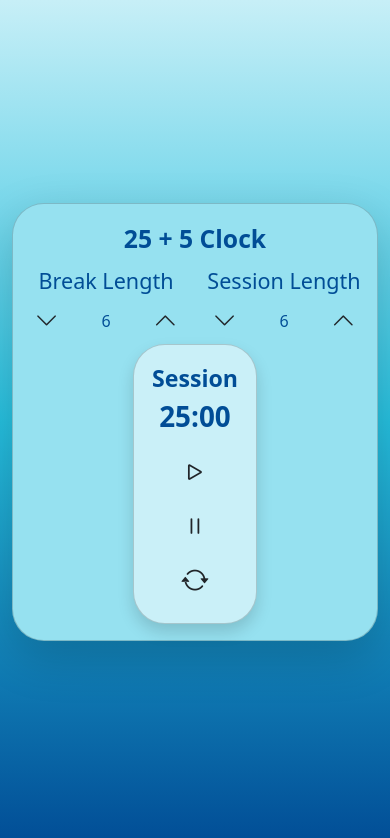
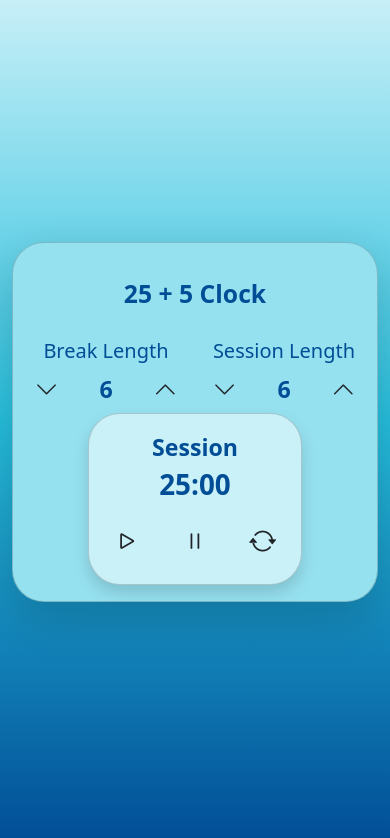
Before and after one commit to cwjki/clock, a React (Create React App) app: page / in a window 390 px wide. Shown: the top 838 px of the page. Built offline with nearby package versions, Linux system fonts and the light colour scheme.

Commit message:
responsive working

```diff
--- a/src/components/Clock.tsx
+++ b/src/components/Clock.tsx
@@ -2,16 +2,16 @@ export default function Clock() {
   return (
     <div className="container-fluid text-dark">
       <div className="row align-items-center vh-100">
-        <div className="col-md-6 col-sm-10 col-12 mx-auto">
+        <div className="col-md-6 col-12 mx-auto">
           <div className="card bg-secondary shadow-lg rounded-5">
             <div className="card-body">
-              <div className="card-title text-center fs-2 fw-semibold">
+              <div className="card-title text-center fs-2 fw-semibold p-3">
                 25 + 5 Clock
               </div>
 
               <div className="row align-items-center text-center">
-                <div className="col fs-4">Break Length</div>
-                <div className="col fs-4">Session Length</div>
+                <div className="col fs-5">Break Length</div>
+                <div className="col fs-5">Session Length</div>
               </div>
 
               <div className="row align-items-center text-center">
@@ -20,7 +20,7 @@ export default function Clock() {
                     <button className="col btn border-0 ">
                       <i className="bi bi-chevron-down fs-3"></i>
                     </button>
-                    <div className="col">6</div>
+                    <div className="col fs-3 fw-semibold">6</div>
                     <button className="col btn border-0">
                       <i className="bi bi-chevron-up fs-3"></i>
                     </button>
@@ -28,30 +28,30 @@ export default function Clock() {
                 </div>
                 <div className="col">
                   <div className="row align-items-center justify-content-center">
-                      <button className=" col btn border-0">
-                        <i className="bi bi-chevron-down fs-3"></i>
-                      </button>
-                    <div className="col">6</div>
-                      <button className="col btn border-0">
-                        <i className="bi bi-chevron-up fs-3"></i>
-                      </button>
+                    <button className="col btn border-0">
+                      <i className="bi bi-chevron-down fs-3"></i>
+                    </button>
+                    <div className="col fs-3 fw-semibold">6</div>
+                    <button className="col btn border-0">
+                      <i className="bi bi-chevron-up fs-3"></i>
+                    </button>
                   </div>
                 </div>
               </div>
               <div className="row">
-                <div className="col-5 mx-auto">
-                  <div className="card bg-primary rounded-5 shadow">
+                <div className="col-8 mx-auto">
+                  <div className="card bg-primary rounded-5 shadow text-dark">
                     <div className="card-body text-center">
                       <div className="card-text fs-3 fw-bold">Session</div>
                       <div className="card-title fs-1 fw-bolder">25:00</div>
-                      <div className="card-text">
-                        <button className="btn border-0" type="button">
+                      <div className="row align-items-center">
+                        <button className="col btn border-0" type="button">
                           <i className="bi bi-play fs-1 "></i>
                         </button>
-                        <button className="btn border-0" type="button">
+                        <button className="col btn border-0" type="button">
                           <i className="bi bi-pause fs-1"></i>
                         </button>
-                        <button className="btn border-0" type="button">
+                        <button className="col btn border-0" type="button">
                           <i className="bi bi-arrow-repeat fs-1"></i>
                         </button>
                       </div>
```
